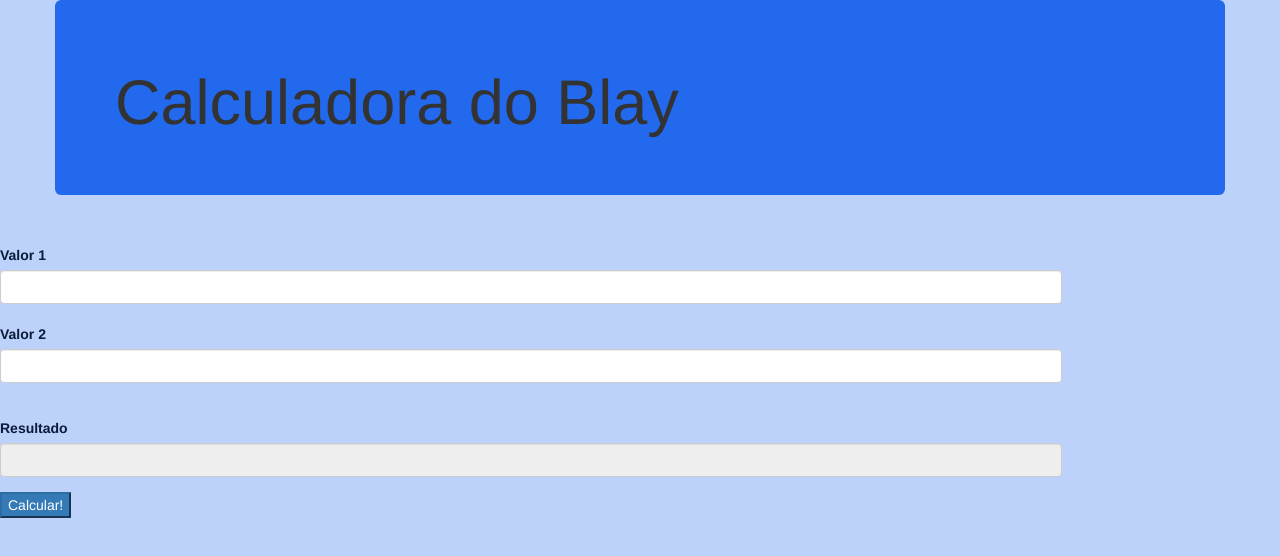
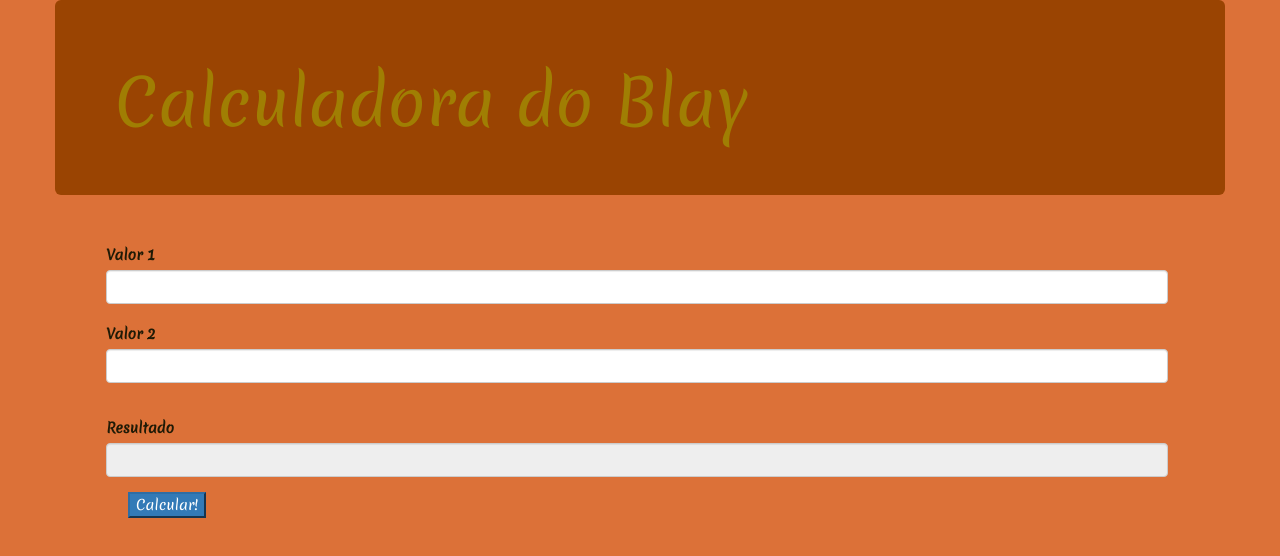
Before and after one commit to TheBlay/prjCalculadora3I22, a website: page www/index.html in a window 1280 px wide. Drawn offline with Linux system fonts and the light colour scheme; files whose address does not match are found by name.

Commit message:
Alterado o estilo

```diff
--- a/www/css/style.css
+++ b/www/css/style.css
@@ -1,14 +1,24 @@
-/**/
 button, label {
   margin-top: 20px;
-  color:#0A1B3B;
+  color:#1F1A06;
+
+}
+
+.jumbotron{
+    background-color: #9A4402;
+}
+
+button{
+    background-color: #742A02;
+}
+
+button, label, input{
+    margin-left:10%;
 }
 
 body{
-    background-color:#BDD2FA;
+    background-color:#DC7138;
+    color:#A07E03;
+    font-size: 14px;
+    font-family: 'Merienda', cursive;
 }
-
-.jumbotron{
-    background-color: #2269ED;
-    color:#050E1E0D3F9C;
-}
--- a/www/index.html
+++ b/www/index.html
@@ -6,6 +6,12 @@
     <meta http-equiv="Content-Security-Policy" content="default-src * data: gap: content: https://ssl.gstatic.com; style-src * 'unsafe-inline'; script-src * 'unsafe-inline' 'unsafe-eval'">
     <script src="components/loader.js"></script>
     <script src="jquery-3.3.1.min.js"></script>
+    <!-- LINKS DE ESTILOS -->
+
+    <link href="https://fonts.googleapis.com/css?family=Merienda" rel="stylesheet">
+    <link href="https://fonts.googleapis.com/css?family=Indie+Flower" rel="stylesheet">
+    <link href="https://fonts.googleapis.com/css?family=Pacifico" rel="stylesheet">
+
     <!-- CSS -->
     <link rel="stylesheet" href="components/loader.css">
     <link rel="stylesheet" href="css/bootstrap.min.css">
```
